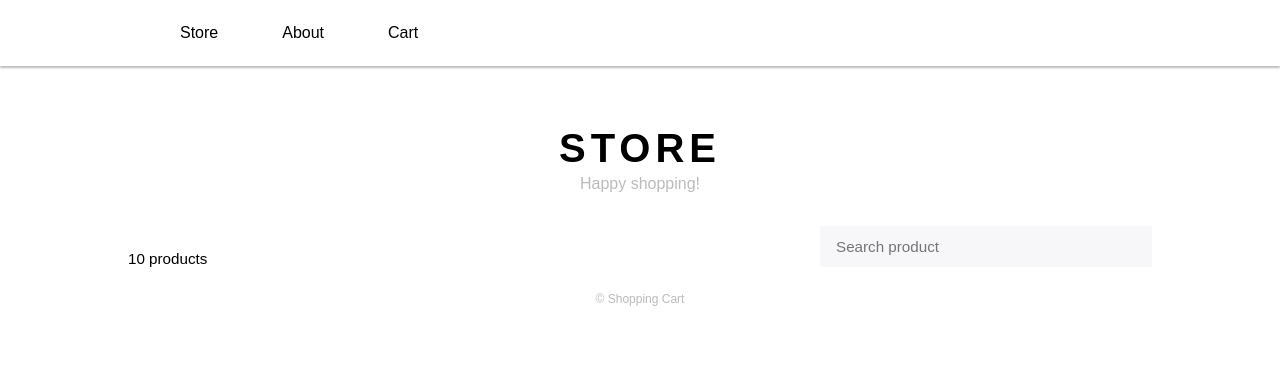
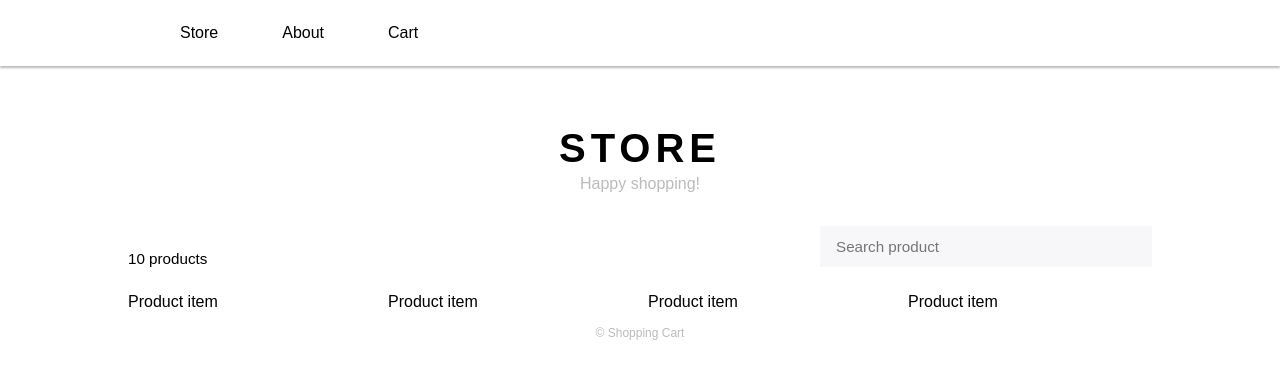
Before and after one commit to KSzostko/shopping-cart, a React (Create React App) app: page / in a window 1280 px wide. Shown: the top 378 px of the page. Built offline with nearby package versions, Linux system fonts and the light colour scheme.

Commit message:
created ProductsList component

```diff
--- a/src/App.js
+++ b/src/App.js
@@ -2,6 +2,7 @@ import React from 'react';
 import Navigation from './components/Navigation';
 import Header from './components/Header';
 import Search from './components/Search';
+import ProductsList from './components/ProductsList';
 import Footer from './components/Footer';
 
 function App() {
@@ -10,6 +11,7 @@ function App() {
             <Navigation />
             <Header />
             <Search />
+            <ProductsList />
             <Footer />
         </div>
     );
--- /dev/null
+++ b/src/components/ProductsList.js
@@ -0,0 +1,30 @@
+import React from 'react';
+import styled from 'styled-components';
+
+const StyledSection = styled.section`
+    max-width: 1024px;
+    margin: 0 auto;
+`;
+
+const StyledList = styled.ul`
+    list-style: none;
+    padding-left: 0;
+    display: grid;
+    grid-template-columns: repeat(auto-fit, minmax(100px, 1fr));
+    gap: 1rem;
+`;
+
+function ProductsList() {
+    return (
+        <StyledSection>
+            <StyledList>
+                <li>Product item</li>
+                <li>Product item</li>
+                <li>Product item</li>
+                <li>Product item</li>
+            </StyledList>
+        </StyledSection>
+    );
+}
+
+export default ProductsList;
```
